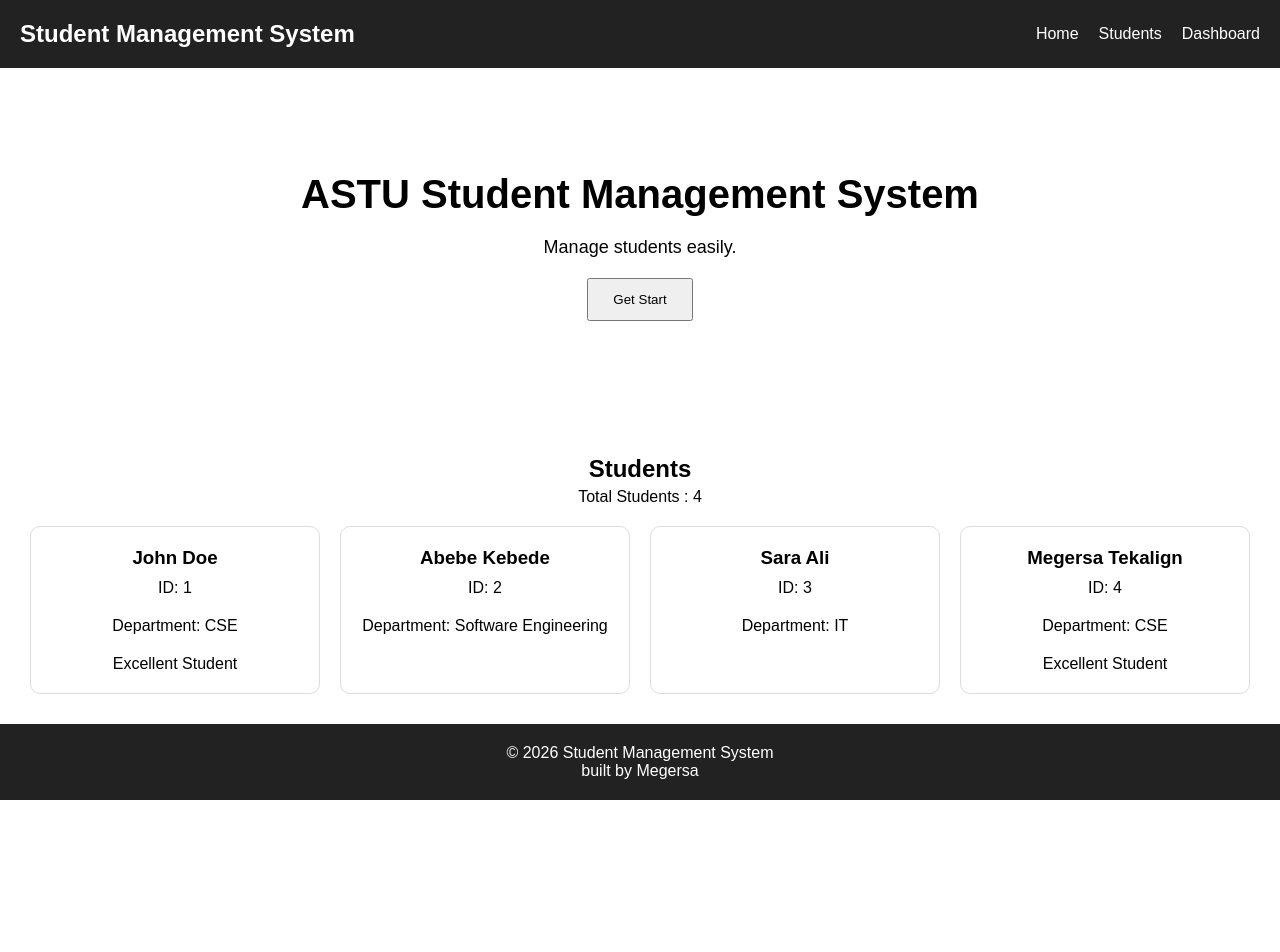
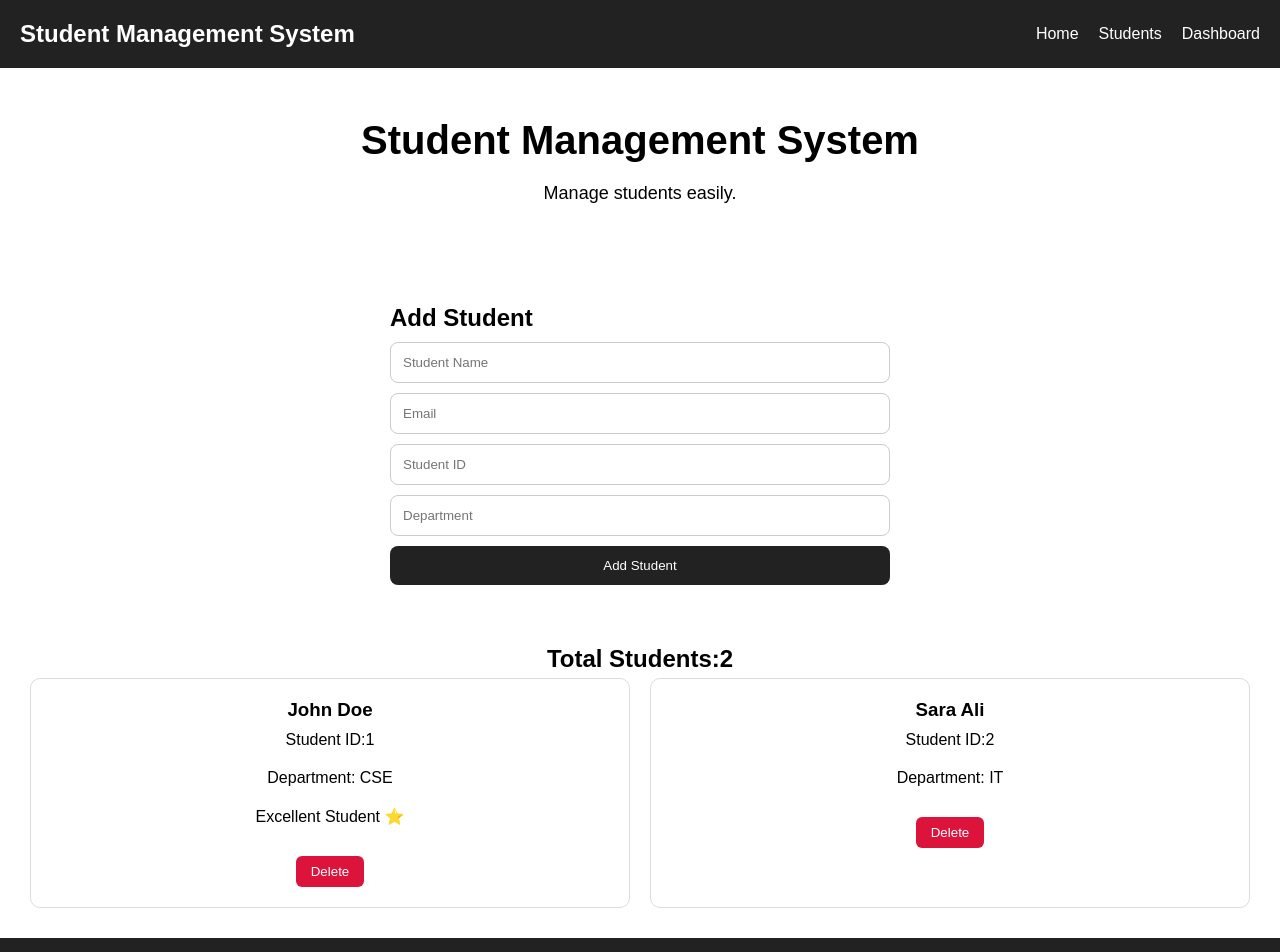
Before and after one commit to megersa27/Student-Management-System, a React (Vite) app: page / in a window 1280 px wide. Shown: the top 952 px of the page. Before the commit the page ends 800 px from the top, so only its background shows below. Built offline with nearby package versions, Linux system fonts and the light colour scheme.

Commit message:
Completed Milestone 5 delete student

```diff
--- a/src/components/StudentCard.jsx
+++ b/src/components/StudentCard.jsx
@@ -1,10 +1,38 @@
-function StudentCard({ student }) {
+function StudentCard({
+  student,
+  deleteStudent
+}) {
   return (
     <div className="student-card">
+
       <h3>{student.name}</h3>
-      <p>ID: {student.id}</p>
-      <p>Department: {student.department}</p>
-      {student.department==="CSE" ? "Excellent Student" : ""}
+
+      <p>
+        Student ID:
+        {student.studentId || student.id}
+      </p>
+
+      <p>
+        Department:
+        {" "}
+        {student.department}
+      </p>
+
+      {student.department ===
+        "CSE" && (
+        <p>
+          Excellent Student ⭐
+        </p>
+      )}
+
+      <button
+        onClick={() =>
+          deleteStudent(student.id)
+        }
+      >
+        Delete
+      </button>
+
     </div>
   );
 }
--- a/src/index.css
+++ b/src/index.css
@@ -98,3 +98,51 @@ body {
 .student-card h3 {
   margin-bottom: 10px;
 }
+.form-container {
+  width: 80%;
+  max-width: 500px;
+  margin: 30px auto;
+  display: flex;
+  flex-direction: column;
+  gap: 10px;
+}
+.form-container input {
+  padding: 12px;
+
+  border: 1px solid #ccc;
+
+  border-radius: 8px;
+}
+.form-container button {
+  padding: 12px;
+
+  cursor: pointer;
+
+  border: none;
+
+  border-radius: 8px;
+
+  background: #222;
+
+  color: white;
+}
+.student-card button {
+  margin-top: 10px;
+
+  padding: 8px 15px;
+
+  border: none;
+
+  background: crimson;
+
+  color: white;
+
+  cursor: pointer;
+
+  border-radius: 6px;
+}
+
+.student-card button:hover {
+  opacity: 0.9;
+  background: darkred;
+}
--- a/src/pages/Home.jsx
+++ b/src/pages/Home.jsx
@@ -5,7 +5,7 @@ import Footer from "../components/Footer";
 import StudentCard from "../components/StudentCard";
 
 function Home() {
-  const [students] = useState([
+  const [students, setStudents] = useState([
     {
       id: 1,
       name: "John Doe",
@@ -13,37 +13,117 @@ function Home() {
     },
     {
       id: 2,
-      name: "Abebe Kebede",
-      department: "Software Engineering",
-    },
-    {
-      id: 3,
       name: "Sara Ali",
       department: "IT",
     },
-    {
-      id: 4,
-      name: "Megersa Tekalign",
-      department: "CSE",
-    },
   ]);
+
+  const [name, setName] = useState("");
+  const [studentId, setStudentId] = useState("");
+  const [department, setDepartment] = useState("");
+  const [email, setEmail] = useState("");
+
+  const addStudent = () => {
+    if (!name || !studentId || !department) {
+      alert("Please fill all fields");
+      return;
+    }
+    const existingStudent = students.find(
+      (student) => student.studentId === studentId,
+    );
+
+    if (existingStudent) {
+      alert("Student ID already exists");
+      return;
+    }
+
+    const newStudent = {
+      id: Date.now(),
+      name,
+      email,
+      studentId,
+      department,
+    };
+
+    setStudents([...students, newStudent]);
+
+    setName("");
+    setEmail(" ");
+    setStudentId("");
+    setDepartment("");
+  };
+
+  const deleteStudent = (id) => {
+    if (
+  window.confirm(
+    "Delete this student?"
+  )
+){
+  const updatedStudents =
+    students.filter(
+      (student) => student.id !== id
+    );
+
+  setStudents(updatedStudents);
+}
+};
 
   return (
     <div className="app">
       <Navbar />
 
       <section className="hero">
-        <h1>ASTU Student Management System</h1>
+        <h1>Student Management System</h1>
         <p>Manage students easily.</p>
-        <button>Get Start</button>
       </section>
 
+      <div className="form-container">
+        <h2>Add Student</h2>
+
+        <input
+          type="text"
+          placeholder="Student Name"
+          value={name}
+          onChange={(e) => setName(e.target.value)}
+        />
+
+        <input
+          type="email"
+          placeholder="Email"
+          value={email}
+          onChange={(e) => setEmail(e.target.value)}
+        />
+
+        <input
+          type="text"
+          placeholder="Student ID"
+          value={studentId}
+          onChange={(e) => setStudentId(e.target.value)}
+        />
+
+        <input
+          type="text"
+          placeholder="Department"
+          value={department}
+          onChange={(e) => setDepartment(e.target.value)}
+        />
+
+        <button onClick={addStudent}>Add Student</button>
+      </div>
+
       <div className="students-container">
-        <h2>Students</h2>
-        <p> Total Students : {students.length}</p>
+        <h2>
+          Total Students:
+          {students.length}
+        </h2>
+
         <div className="student-list">
           {students.map((student) => (
-            <StudentCard key={student.id} student={student} />
+            <StudentCard
+              key={student.id}
+              student={student}
+              deleteStudent={deleteStudent}
+            />
           ))}
         </div>
       </div>
```
